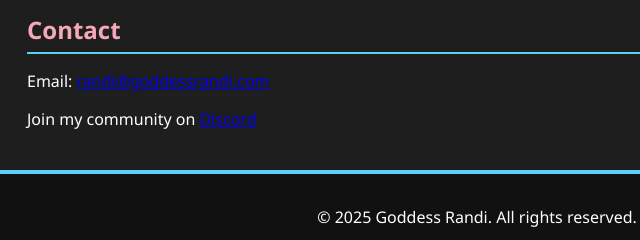
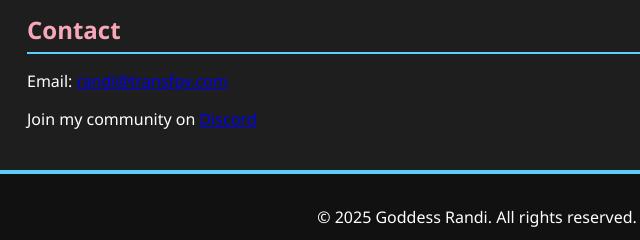
Before and after one commit to rpachella/rpachella.github.io, a plain HTML site: page index.html in a window 1280 px wide. Shown: the part 2274-2514 px from the top of the page, 163-803 px from the left. Drawn offline with Linux system fonts and the light colour scheme.

Commit message:
update email

```diff
--- a/index.html
+++ b/index.html
@@ -180,7 +180,7 @@
 
   <section id="contact">
     <h2>Contact</h2>
-    <p>Email: <a href="mailto:randi@goddessrandi.com">randi@goddessrandi.com</a></p>
+    <p>Email: <a href="mailto:randi@transfpv.com">randi@transfpv.com</a></p>
     <p>Join my community on <a href="https://discord.gg/ZUsEzDzyAP" target="_blank">Discord</a></p>
   </section>
 
```
